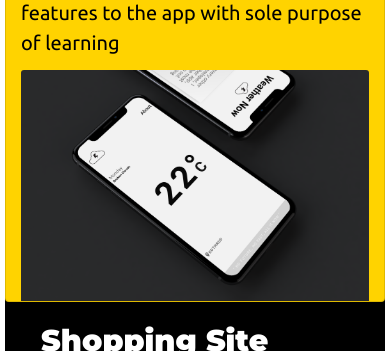
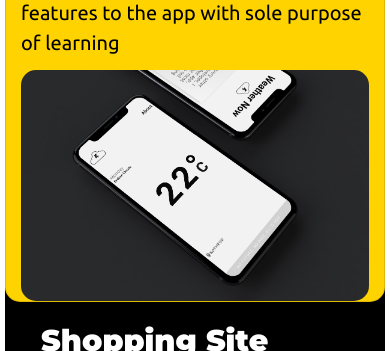
Before and after one commit to amitshaiwale/angular-portfolio, an Angular app: page /projects in a window 390 px wide. Shown: the part 895-1246 px from the top of the page. Built offline with nearby package versions, Linux system fonts and the light colour scheme.

Commit message:
making mobile UI beaut

```diff
--- a/src/app/components/projects/projects.component.css
+++ b/src/app/components/projects/projects.component.css
@@ -3,6 +3,14 @@
 
 .container{
     width: 100%;
+}
+
+img{
+    border-radius: 15px;
+}
+
+.card{
+    border-radius: 15px;
 }
 
 .projectsWeather{
--- a/src/app/components/projects/projects.component.html
+++ b/src/app/components/projects/projects.component.html
@@ -10,7 +10,7 @@
             </p>
         </div>
     </div>
-    <img src="assets/weathernow.png" class="card-img-top">
+    <img src="assets/weathernow.jpg" class="card-img-top">
 </section>
 
 <section class="container projectShoppingApp card">
```
Also changed, not shown: src/assets/weathernow.jpg (added).
